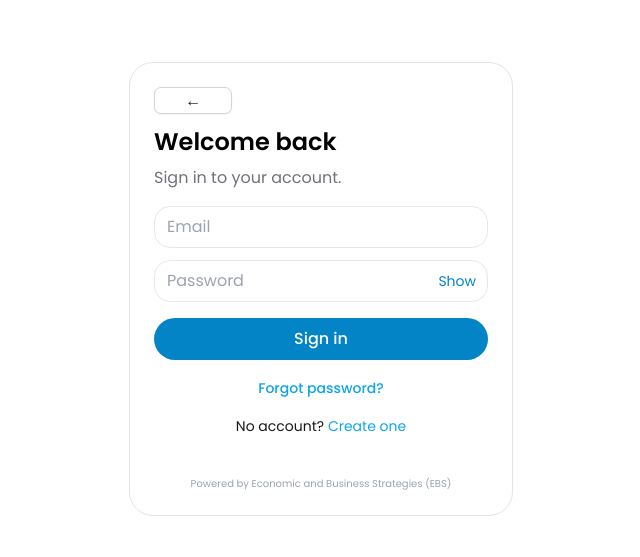
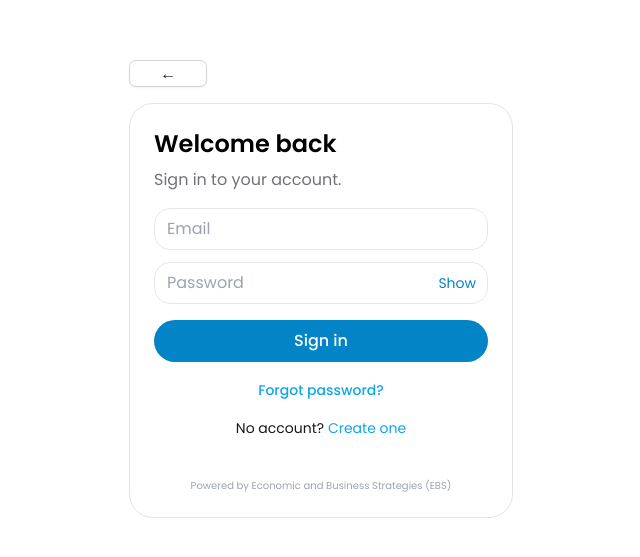
Before and after one commit to Raphdon832/PD-App-Per-Final, a React (Vite) app: page /auth in a window 1280 px wide. Shown: the part 111-668 px from the top of the page, without its empty margins (319-959 px from the left). Built offline with nearby package versions, Linux system fonts and the light colour scheme; no server answers.

Commit message:
Update Auth.jsx

```diff
--- a/src/pages/Auth.jsx
+++ b/src/pages/Auth.jsx
@@ -39,10 +39,11 @@ export default function AuthPage() {
 
   return (
     <div className="min-h-screen grid place-items-center px-5">
-      <form onSubmit={submit} className="w-full max-w-sm rounded-3xl border border-zinc-200 p-6">
-        <div className="flex mb-3">
+      <div className="w-full max-w-sm">
+        <div className="mb-4">
           <BackButton to="/auth/landing" />
         </div>
+        <form onSubmit={submit} className="w-full rounded-3xl border border-zinc-200 p-6">
           <div className="text-2xl font-semibold mb-2 text-brand-primary">{mode==='signin'?'Welcome back':'Create your account'}</div>
           <div className="text-zinc-500 mb-4">Sign in to {mode==='signin' ? 'your account' : 'get started with us'}.</div>
 
@@ -87,6 +88,7 @@ export default function AuthPage() {
           </div>
           <div className="text-[10px] mt-10 text-center text-gray-400">Powered by Economic and Business Strategies (EBS)</div>
         </form>
+      </div>
 
     </div>
 
```
Lines whose indentation alone changed are shown as unchanged.
